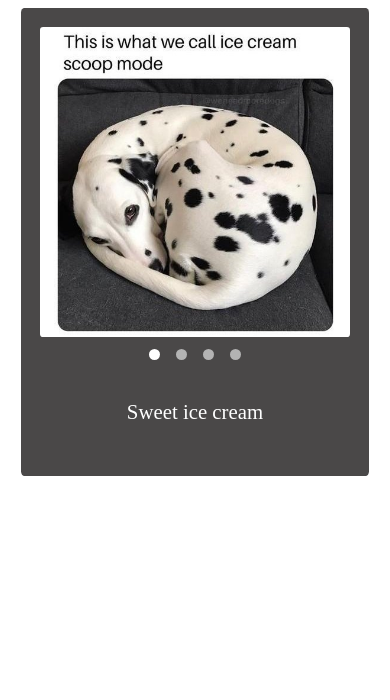
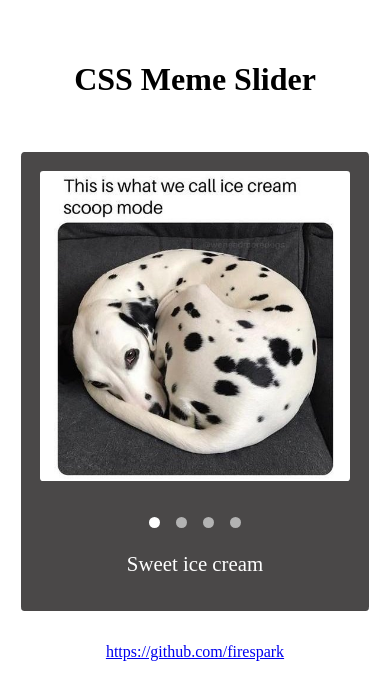
Before and after one commit to firespark/cssMemeSlider, a plain HTML site: page cssMemeSlider/index.html in a window 390 px wide. Drawn offline with Linux system fonts and the light colour scheme.

Commit message:
fix: change header, footer, css (Sat, Aug 31, 2024 10:43:34 AM)

```diff
--- a/cssMemeSlider/css/responsive.css
+++ b/cssMemeSlider/css/responsive.css
@@ -27,11 +27,8 @@
 
 	.navigation {
 		justify-content: center;
+        margin-top: 1.5rem;
 	}
-
-    .slide-caption {
-        margin: 1rem 0;
-    }
 
 	.slide-caption .slide {
 		text-align: center;
--- a/cssMemeSlider/css/style.css
+++ b/cssMemeSlider/css/style.css
@@ -1,3 +1,9 @@
+header,
+footer {
+    padding: 2rem;
+    text-align: center;
+}
+
 .wrapper,
 .slides .slide,
 .slide-caption .slide {
--- a/cssMemeSlider/index.html
+++ b/cssMemeSlider/index.html
@@ -18,7 +18,9 @@
 
 <body>
 
-    <header></header>
+    <header>
+        <h1>CSS Meme Slider</h1>
+    </header>
 
     <main>
 
@@ -61,7 +63,9 @@
             </div>
         </div>
     </main>
-    <footer></footer>
+    <footer>
+        <a href="https://github.com/firespark/" target="_blank">https://github.com/firespark</a>
+    </footer>
 
 </body>
 
```
